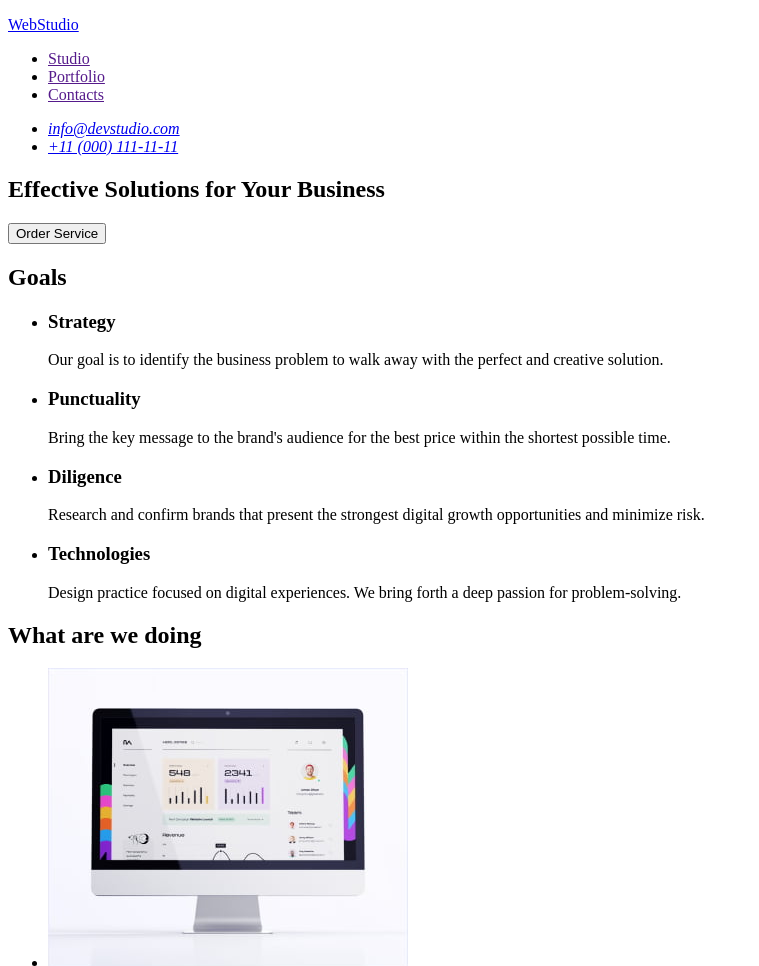
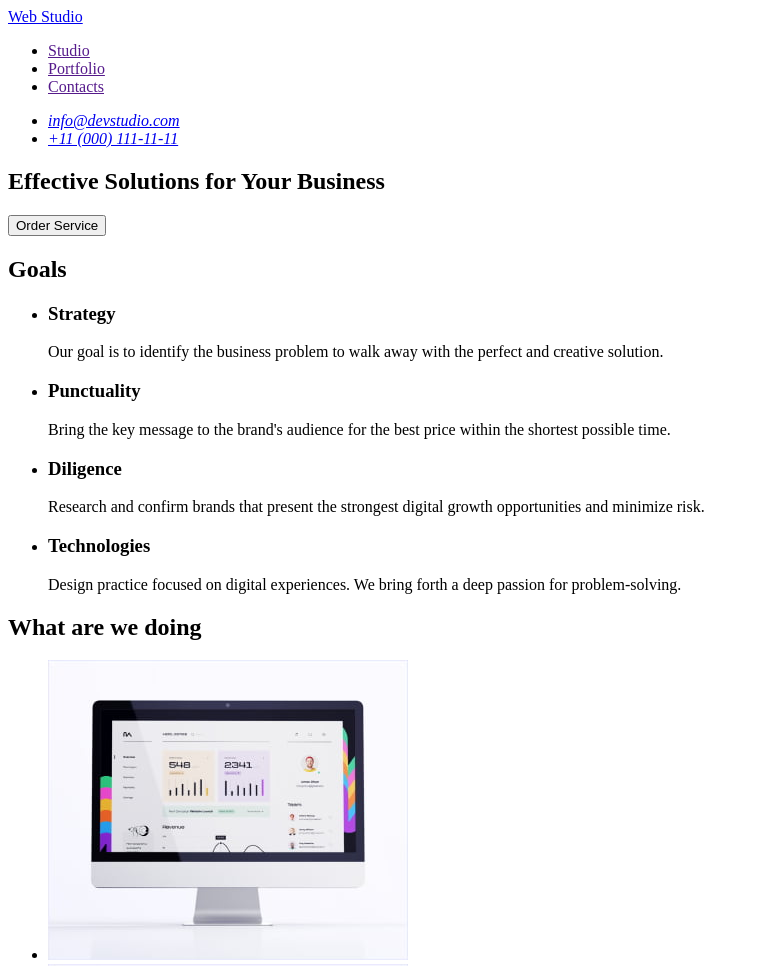
Before and after one commit to OleksiiChiiachenko/goit-markup-hw-01, a plain HTML site: page index.html in a window 1280 px wide. Shown: the top 966 px of the page, without its empty margins (0-759 px from the left). Drawn offline with Linux system fonts and the light colour scheme.

Commit message:
update logo and footer index.html

```diff
--- a/index.html
+++ b/index.html
@@ -11,9 +11,7 @@
     <header>
       <nav>
         <!-- logo -->
-        <a href="./index.html">
-          <p>WebStudio</p>
-        </a>
+        <a href="./index.html">Web Studio</a>
         <ul>
           <li><a href="">Studio</a></li>
           <li><a href="">Portfolio</a></li>
@@ -139,9 +137,7 @@
     </main>
     <!-- footer -->
     <footer>
-      <a href="./index.html">
-        <p>WebStudio</p>
-      </a>
+      <a href="./index.html">Web Studio</a>
       <p>
         Increase the flow of customers and sales for your business with digital
         marketing & growth solutions.
```
